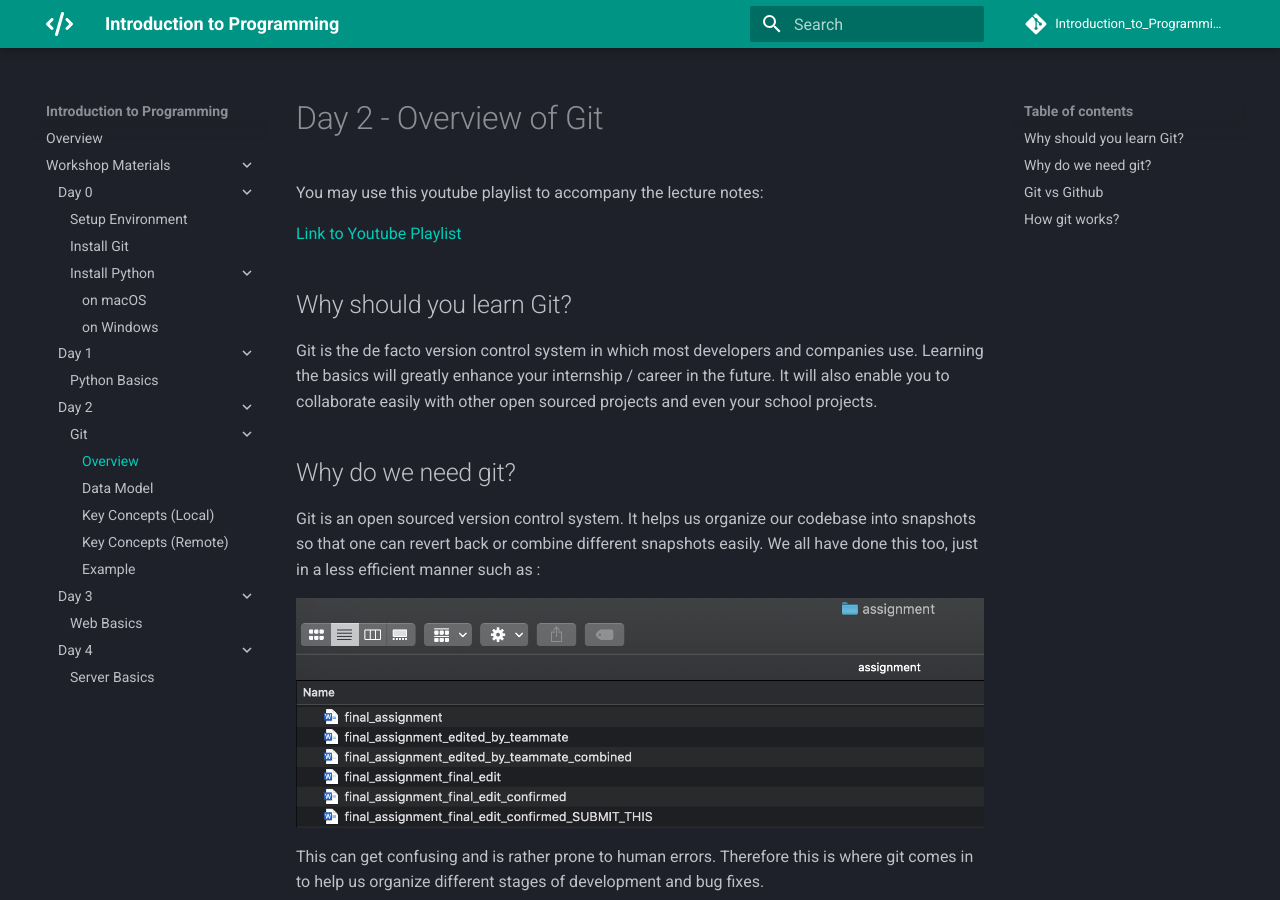
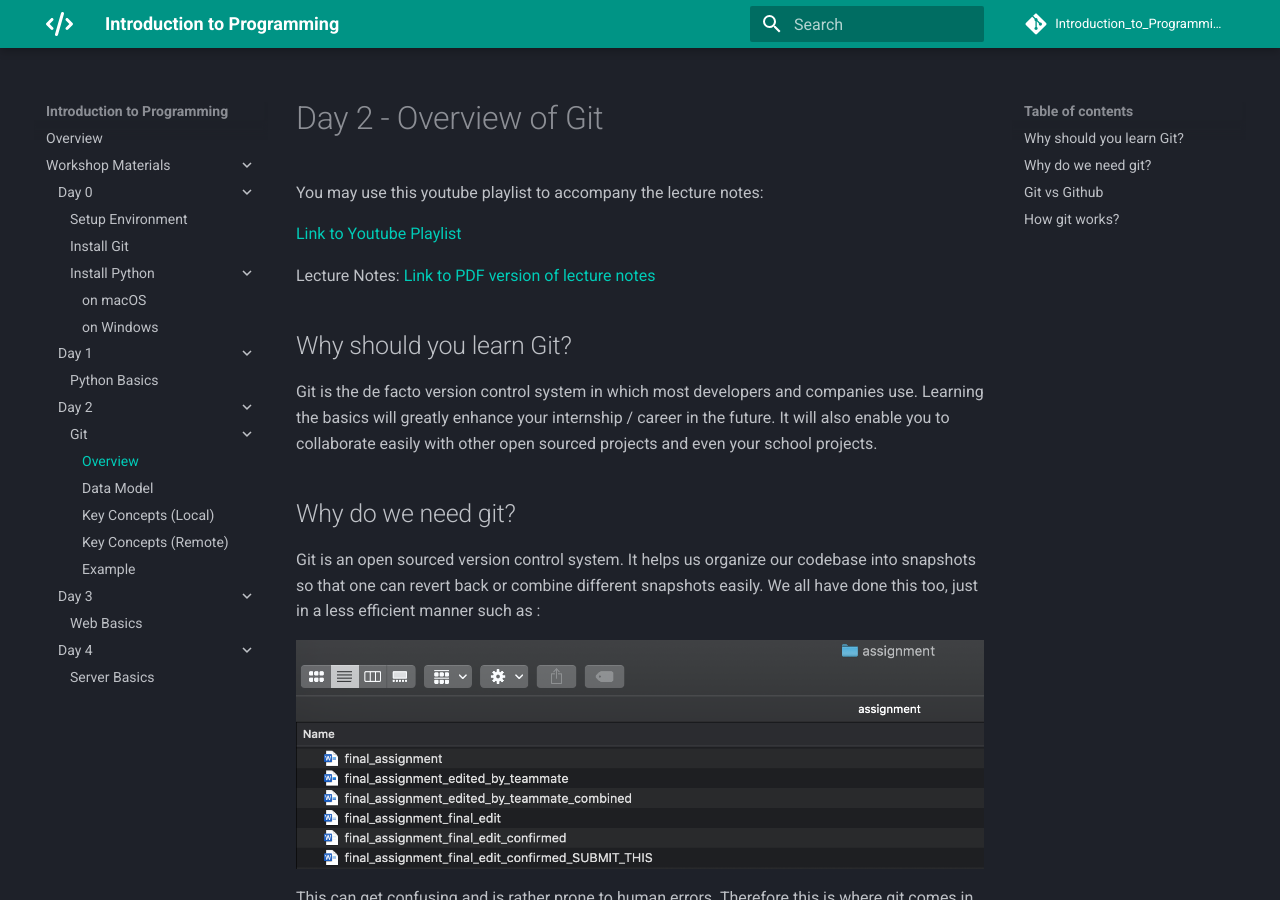
Before and after one commit to 3DCdsc/Introduction_to_Programming, an MkDocs documentation site: the page built from docs/Day_2/git_overview.md, in a window 1280 px wide and 900 px high. Built offline with MkDocs 1.6.1 and Material for MkDocs 9.7.7, drawn with Linux system fonts in a browser that asks for light colours; comment, search, counter and statistics services are not loaded.

Commit message:
added lecture notes and edited overview

```diff
--- a/docs/Day_2/git_overview.md
+++ b/docs/Day_2/git_overview.md
@@ -4,6 +4,9 @@ You may use this youtube playlist to accompany the lecture notes:
 
 <a href="https://www.youtube.com/playlist?list=PL_D88w5Aragp5062QqlgDrUkDl2-kgv79" target="_blank">Link to
 Youtube Playlist</a>
+
+Lecture Notes:
+<a href="/Day_2/git_lecture.pdf" target="_blank">Link to PDF version of lecture notes</a>
 
 ## Why should you learn Git?
 Git is the de facto version control system in which most developers and companies use. Learning the basics will greatly enhance your internship / career in the future. It will also enable you to collaborate easily with other open sourced projects and even your school projects.
```
Also changed, not shown: docs/Day_2/imgs/git/git-rebase-1.png, docs/Day_2/imgs/git/git-rebase-2.png, 2 other files.
